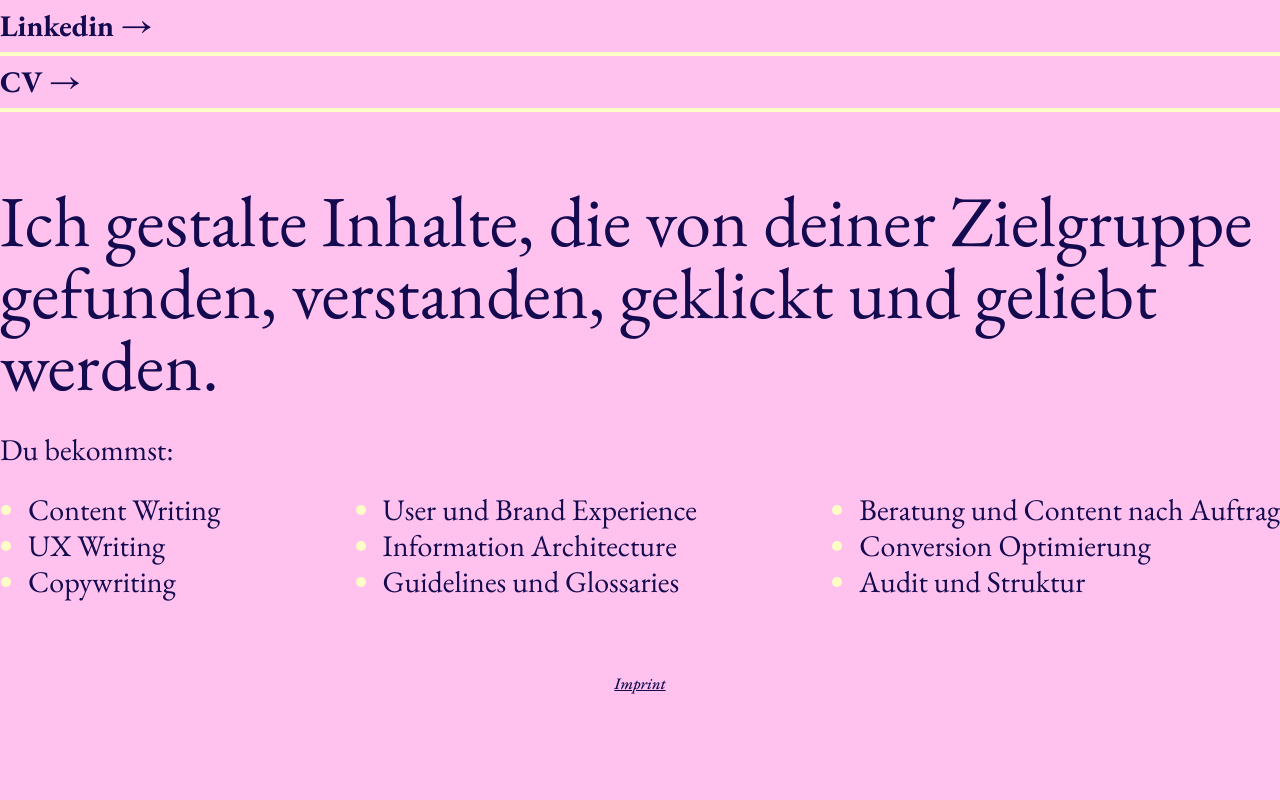
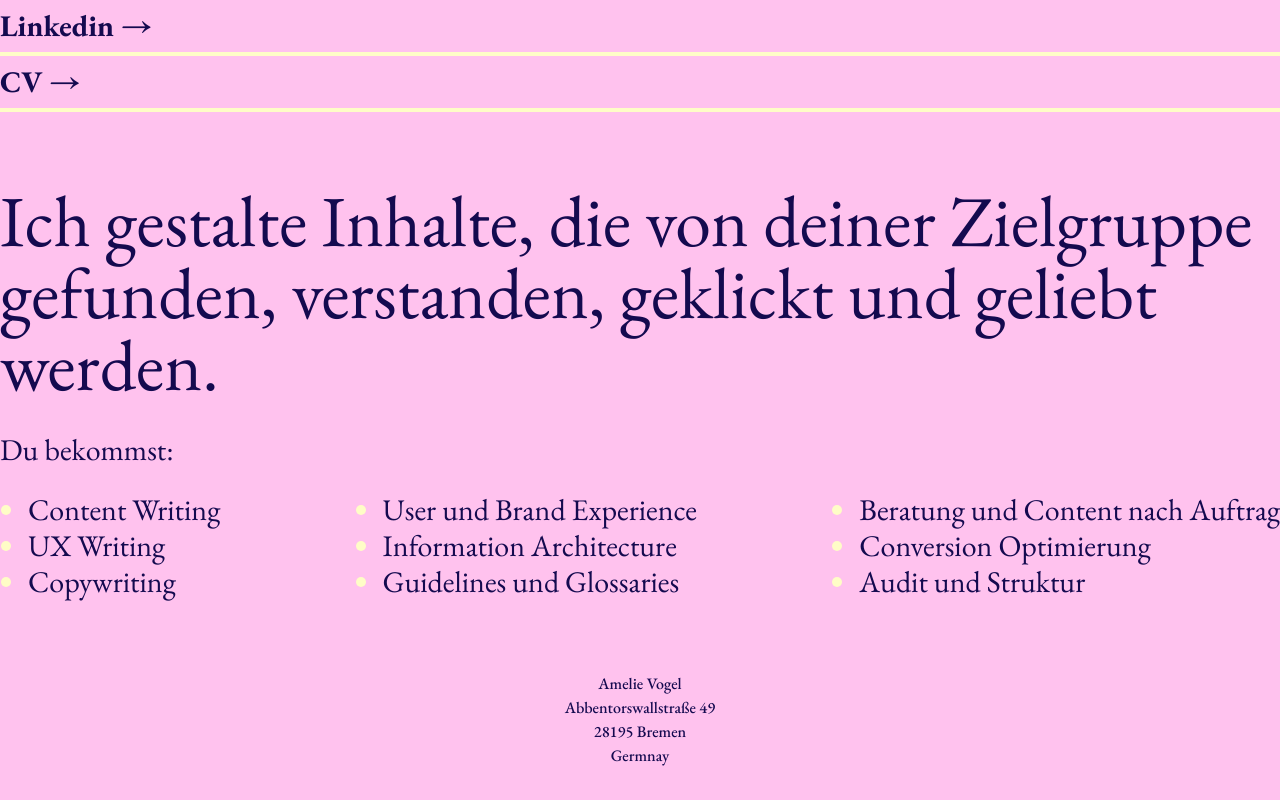
Before and after one commit to amlivgl/amlivgl.github.io, a website: page index.html in a window 1280 px wide. Shown: the part 794-1594 px from the top of the page. Before the commit the page ends 1522 px from the top, so only its background shows below. Drawn offline with nearby package versions, Linux system fonts and the light colour scheme.

Commit message:
remove imprint

```diff
--- a/index.html
+++ b/index.html
@@ -48,8 +48,11 @@
                     </ul>
                 </div>
             </div>
-            <nav class="flex justify-center my-8">
-                <a class="font-medium text-base underline italic" href="TODO">Imprint</a>
+            <nav class="flex flex-col items-center my-8">
+                <span class="font-medium text-base">Amelie Vogel</span>
+                <span class="font-medium text-base">Abbentorswallstraße 49</span>
+                <span class="font-medium text-base">28195 Bremen</span>
+                <span class="font-medium text-base">Germnay</span>
             </nav>
         </main>
     </body>
```
Also changed, not shown: main.css.
